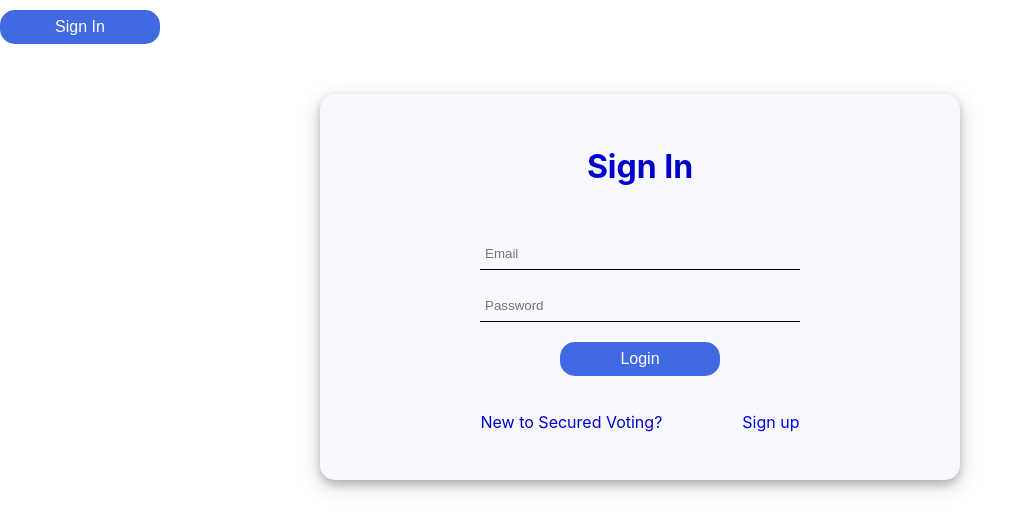
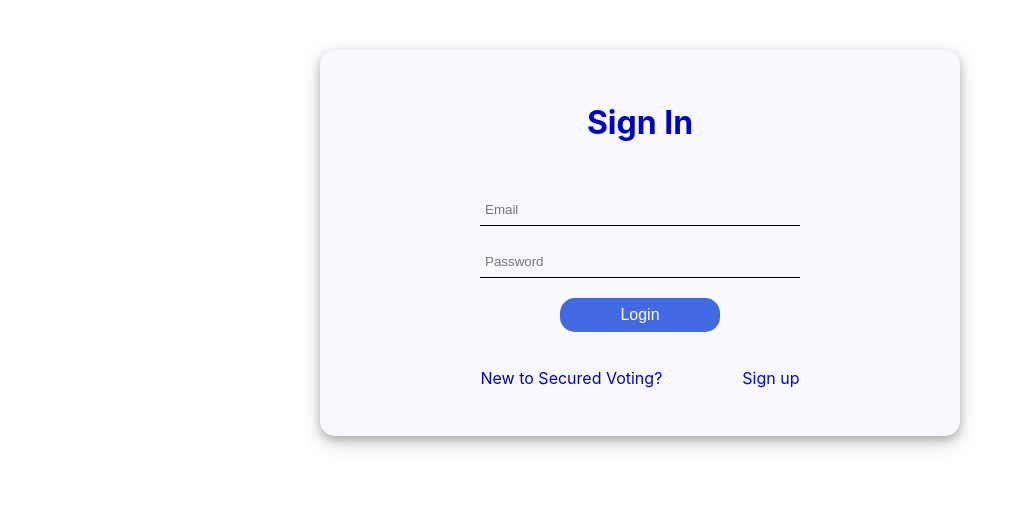
Before and after one commit to TienNguyen93/Secured-Voting, a React (Create React App) app in the folder frontend/: page / in a window 1280 px wide. Shown: the top 530 px of the page, without its empty margins (0-1030 px from the left). Built offline with nearby package versions, Linux system fonts and the light colour scheme.

Commit message:
Protected route for voters

```diff
--- a/frontend/src/App.js
+++ b/frontend/src/App.js
@@ -13,30 +13,32 @@ import {
     VoterContainer,
 } from "./components/containers";
 import ListVoters from "./components/ListVoters";
+import ProtectedRoute from "./ProtectedRoute";
 
 const App = () => {
-    const [user, setUser] = React.useState(null);
+    const [user, setUser] = useState(null);
 
-    const handleLogin = () => setUser({ id: "1", name: "robin" });
-    const handleLogout = () => setUser(null);
+    // const handleLogin = () => setUser({ id: "1", name: "robin" });
+    // const handleLogout = () => setUser(null);
+    // console.log(localStorage.getItem("item"));
+    // localStorage.setItem("item", JSON.stringify(values[0]))
+    // console.log(localStorage);
 
     return (
         <div className="App">
-            {user ? (
-                <button onClick={handleLogout}>Sign Out</button>
-            ) : (
-                <button onClick={handleLogin}>Sign In</button>
-            )}
-
             <Routes>
                 <Route exact path="/" element={<SigninContainer />} />
                 <Route exact path="/signup" element={<SignupContainer />} />
-                <Route exact path="/voting" element={<VotingContainer user={user}/>} />
-                <Route
-                    exact
-                    path="/vote-success"
-                    element={<VoteSuccessContainer />}
-                />
+
+                {/* Voting Routes */}
+                <Route element={<ProtectedRoute user={user} />}>
+                    <Route exact path="/voting" element={<VotingContainer />} />
+                    <Route
+                        exact
+                        path="/vote-success"
+                        element={<VoteSuccessContainer />}
+                    />
+                </Route>
 
                 {/* Do we need this? */}
                 <Route exact path="/voters" element={<ListVoters />} />
--- /dev/null
+++ b/frontend/src/ProtectedRoute.js
@@ -0,0 +1,12 @@
+import React from "react";
+import { Routes, Route, Link, Navigate, Outlet } from "react-router-dom";
+
+const ProtectedRoute = ({ user, redirectPath = "/", children }) => {
+    if (!user) {
+        return <Navigate to={redirectPath} replace />;
+    }
+
+    return children ? children : <Outlet />;
+};
+
+export default ProtectedRoute;
--- a/frontend/src/components/containers/SigninContainer.js
+++ b/frontend/src/components/containers/SigninContainer.js
@@ -1,12 +1,9 @@
 import { SigninView } from "../views";
-import React, { Component }  from 'react';
+import React from "react";
 
-class SigninContainer extends Component {
-    render() {
-        return (
-            <SigninView />
-        )
-    }
-}
+const SigninContainer = (props) => {
+    // const { user } = props;
+    return <SigninView />;
+};
 
 export default SigninContainer;
--- a/frontend/src/components/containers/VotingContainer.js
+++ b/frontend/src/components/containers/VotingContainer.js
@@ -3,16 +3,11 @@ import React, { useEffect, useState } from "react";
 import { Routes, Route, Link, useNavigate } from "react-router-dom";
 
 const VotingContainer = (props) => {
-    const { user } = props;
     const navigate = useNavigate();
     // Get candidates from database
     const [candidates, setCandidates] = useState([]);
     const [voterId, setVoterId] = useState("")
     // const port = window.location.port;
-
-    if (!user) {
-        return <Navigate to="/" replace />;
-    }
 
     useEffect(() => {
         const logged = JSON.parse(localStorage.getItem("item"))
--- a/frontend/src/components/views/SigninView.js
+++ b/frontend/src/components/views/SigninView.js
@@ -3,11 +3,13 @@ import { Link, Navigate } from "react-router-dom";
 import { useState } from 'react';
 import axios from 'axios'
 
-const SigninView = () => {
+const SigninView = (props) => {
+    // const { user } = props;
     const [email, setEmail] = useState("")
     const [password, setPassword] = useState("")
     const [response, setResponse] = useState("")
     // const [item, setItem] = useState(localStorage.getItem("item") || "")
+    // console.log(user);
 
     const onSubmitForm = event => {
         event.preventDefault()
@@ -27,6 +29,7 @@ const SigninView = () => {
                 const values = Object.values(result.data)
                 setResponse(keys[0])
                 localStorage.setItem("item", JSON.stringify(values[0]))
+                // user = localStorage.getItem("item");
             })
             .catch((error) => {
                 console.log(error)
```
